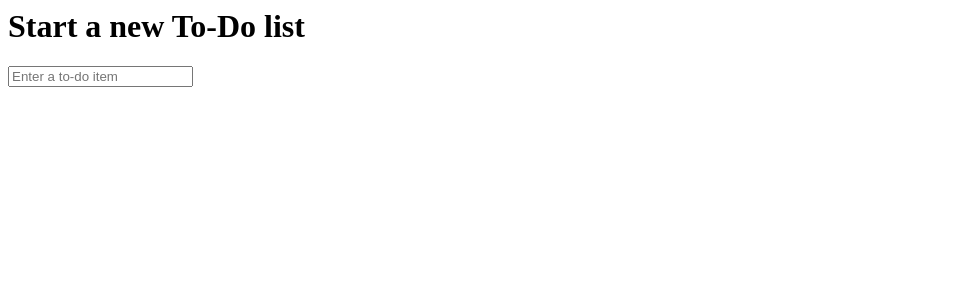
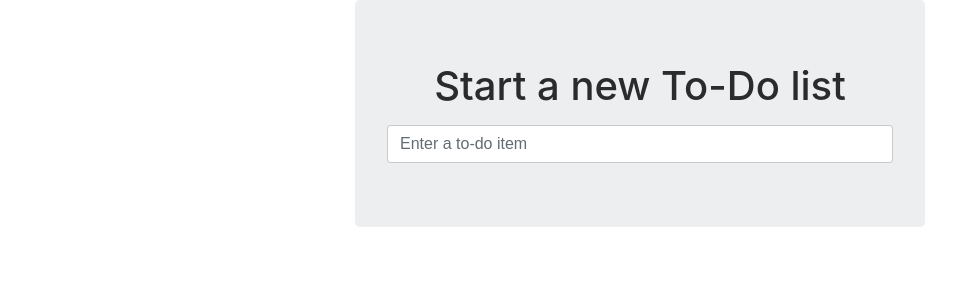
Before and after one commit to Viking2012/obeythegoat, a Django app: page / in a window 1280 px wide. Shown: the top 300 px of the page, without its empty margins (0-980 px from the left). Run offline with Django 3.2, Linux system fonts and the light colour scheme; some libraries are stand-ins or nearby versions.

Commit message:
Ue Bootstrap to improve layout

```diff
--- /dev/null
+++ b/lists/static/base.css
@@ -0,0 +1,3 @@
+#id_new_item {
+    margin-top: 2ex;
+}
--- a/lists/templates/base.html
+++ b/lists/templates/base.html
@@ -1,16 +1,45 @@
-<html>
+<!DOCTYPE html>
+<html lang="en">
+
+
     <head>
+        <meta charset="utf-8">
+        <meta http-equiv="X-UA-Compatible" content="IE=edge">
+        <meta name="viewport" content="width=device-width, initial-scale=1">
+        <link href="/static/bootstrap/css/bootstrap.min.css" rel="stylesheet">
+        <link href="/static/base.css" rel="stylesheet">
         <title>To-Do lists</title>
     </head>
+
+
     <body>
-        <h1>{% block header_text %}{% endblock %}</h1>
+    <div class="container">
 
-        <form method="POST" action="{% block form_action %}{% endblock %}">
-            <input name="item_text" id="id_new_item" placeholder="Enter a to-do item" />
-            {% csrf_token %}
-        </form>
+        <div class="row">
+            <div class="col-md-6 offset-md-3 jumbotron">
+                <div class="text-center">
+                    <h1>{% block header_text %}{% endblock %}</h1>
+                    <form method="POST" action="{% block form_action %}{% endblock %}">
+                        <input name="item_text"
+                               id="id_new_item"
+                               placeholder="Enter a to-do item"
+                               class="form-control input-lg"
+                        />
+                        {% csrf_token %}
+                    </form>
+                </div>
+            </div>
+        </div>
 
-        {% block table %}
-        {% endblock %}
+        <div class="row">
+            <div class="col-md-6 offset-md-3">
+                {% block table %}
+                {% endblock %}
+            </div>
+        </div>
+
+    </div>
     </body>
+
+
 </html>
--- a/lists/templates/list.html
+++ b/lists/templates/list.html
@@ -5,7 +5,7 @@
 {% block form_action %}/lists/{{ list.id }}/add_item{% endblock %}
 
 {% block table %}
-    <table id="id_list_table">
+    <table id="id_list_table" class="table">
         {% for item in list.item_set.all %}
             <tr><td>{{ forloop.counter }}: {{ item.text }}</td></tr>
         {% endfor %}
```
Also changed, not shown: functional_tests/tests.py (+4 -4 lines).
